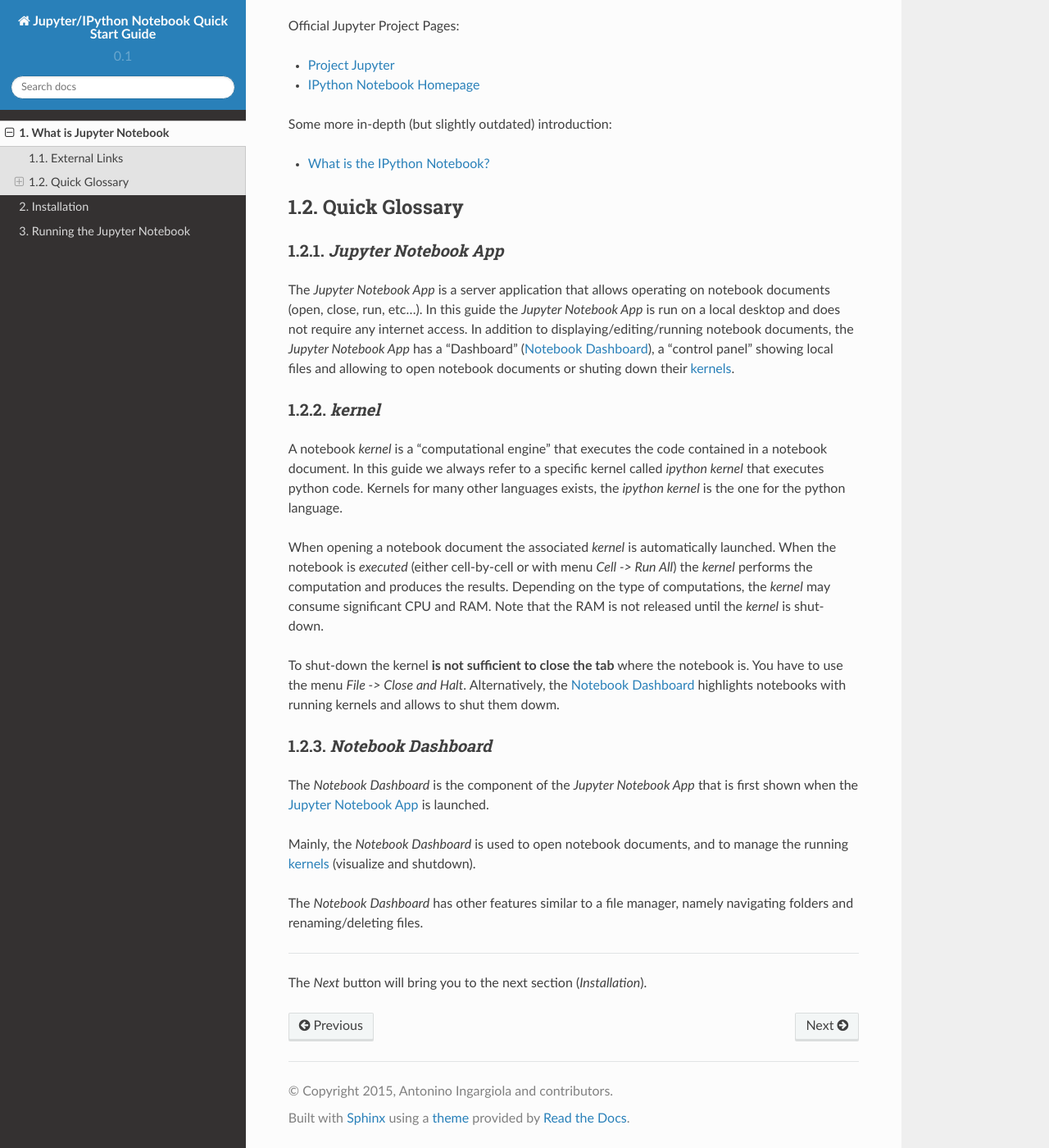
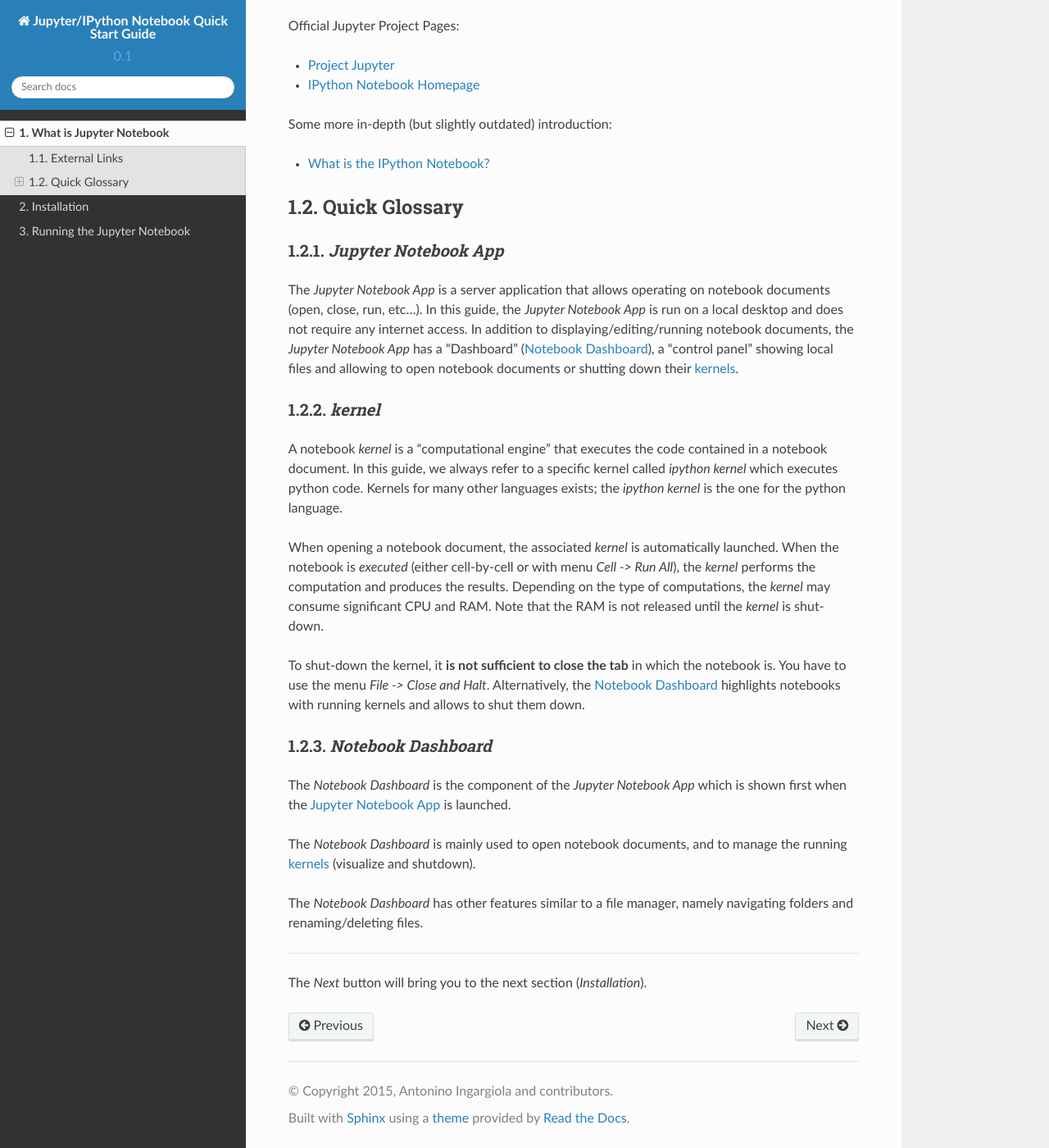
Before and after one commit to tritemio/jupyter_notebook_beginner_guide, a Sphinx documentation site: the page built from docs/what_is_jupyter.rst, in a window 1280 px wide and 1400 px high, scrolled down 436 px. Shown: the whole window at 82% size. Built offline with Sphinx 7.4.7 and the Read the Docs theme 2.0.0, drawn with Linux system fonts in a browser that asks for light colours.

Commit message:
typo edits

```diff
--- a/docs/what_is_jupyter.rst
+++ b/docs/what_is_jupyter.rst
@@ -37,12 +37,12 @@
 
 The *Jupyter Notebook App* is a server application that allows
 operating on notebook documents (open, close, run, etc...).
-In this guide the *Jupyter Notebook App* is run on a local desktop
+In this guide, the *Jupyter Notebook App* is run on a local desktop
 and does not require any internet access.
 In addition to displaying/editing/running notebook documents,
 the *Jupyter Notebook App* has a "Dashboard" (:ref:`dashboard`),
 a "control panel" showing local files and allowing to
-open notebook documents or shuting down their :ref:`kernels <kernel>`.
+open notebook documents or shutting down their :ref:`kernels <kernel>`.
 
 
 .. _kernel:
@@ -52,20 +52,20 @@
 
 A notebook *kernel* is a "computational engine"
 that executes the code contained in a notebook document.
-In this guide we always refer to a specific kernel called *ipython kernel*
-that executes python code.
-Kernels for many other languages exists, the *ipython kernel* is the one
+In this guide, we always refer to a specific kernel called *ipython kernel*
+which executes python code.
+Kernels for many other languages exists; the *ipython kernel* is the one
 for the python language.
 
-When opening a notebook document the associated *kernel* is automatically launched.
-When the notebook is *executed* (either cell-by-cell or with menu *Cell -> Run All*)
+When opening a notebook document, the associated *kernel* is automatically launched.
+When the notebook is *executed* (either cell-by-cell or with menu *Cell -> Run All*),
 the *kernel* performs the computation and produces the results.
 Depending on the type of computations, the *kernel* may consume significant
 CPU and RAM. Note that the RAM is not released until the *kernel* is shut-down.
 
-To shut-down the kernel **is not sufficient to close the tab** where the notebook is.
+To shut-down the kernel, it **is not sufficient to close the tab** in which the notebook is.
 You have to use the menu *File -> Close and Halt*. Alternatively, the :ref:`dashboard`
-highlights notebooks with running kernels and allows to shut them dowm.
+highlights notebooks with running kernels and allows to shut them down.
 
 
 .. _dashboard:
@@ -73,10 +73,9 @@
 *Notebook Dashboard*
 ~~~~~~~~~~~~~~~~~~~~
 
-The *Notebook Dashboard* is the component of the *Jupyter Notebook App* that is
-first shown when the :ref:`notebook_app` is launched.
+The *Notebook Dashboard* is the component of the *Jupyter Notebook App* which is shown first when the :ref:`notebook_app` is launched.
 
-Mainly, the *Notebook Dashboard* is used to open notebook documents, and to manage
+The *Notebook Dashboard* is mainly used to open notebook documents, and to manage
 the running :ref:`kernels <kernel>` (visualize and shutdown).
 
 The *Notebook Dashboard* has other features similar to a file manager, namely
```
